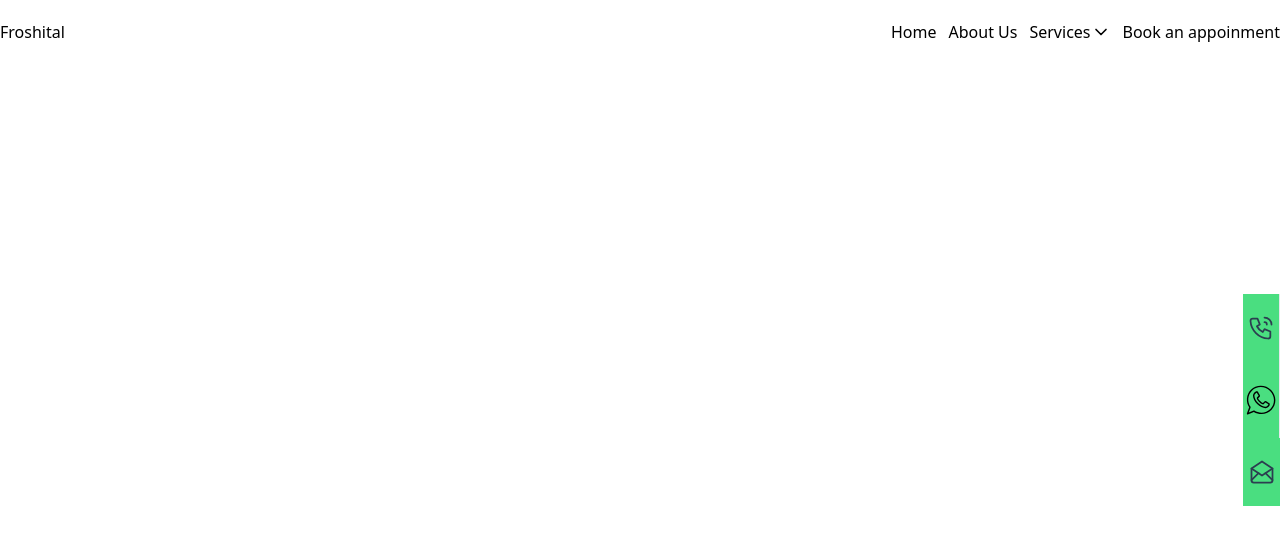
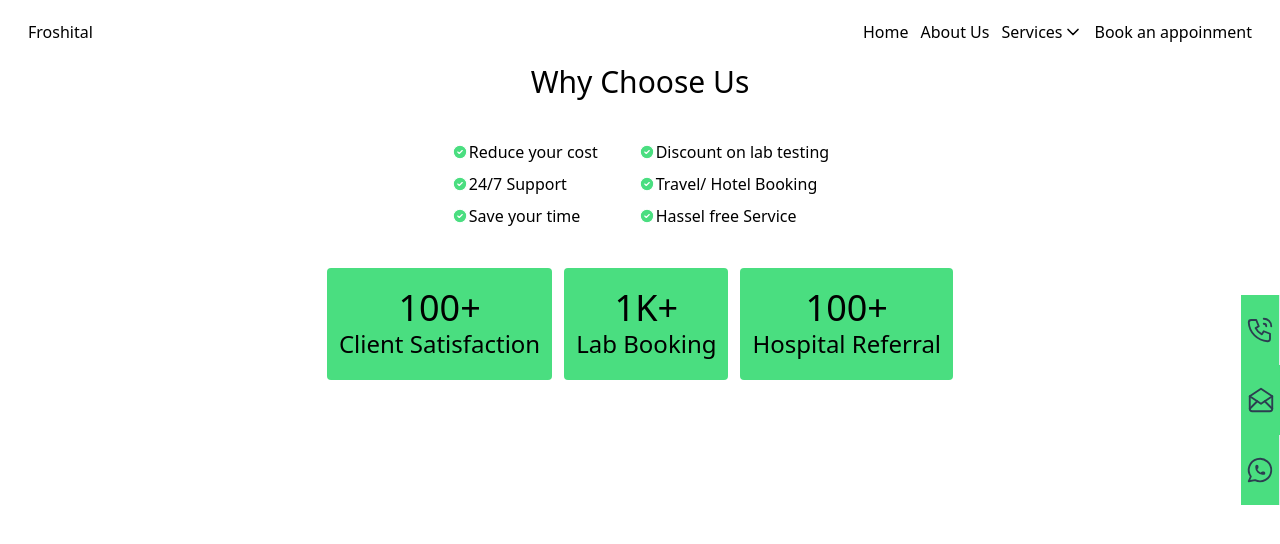
Before and after one commit to abhiskg/froshital, a Next.js app: page / in a window 1280 px wide. Shown: the top 544 px of the page. Built offline with nearby package versions, Linux system fonts and the light colour scheme.

Commit message:
why choose us

```diff
--- a/components/Navbar.js
+++ b/components/Navbar.js
@@ -1,26 +1,28 @@
 import Link from "next/link";
+import { useState } from "react";
 import { ArrowDown } from "../icons";
 
 export default function Navbar() {
+  const [menu, setMenu] = useState(false);
   return (
-    <div className=" flex justify-between items-center h-16 cursor-pointer">
+    <nav className=" h-16">
+      <div className=" flex justify-between items-center h-full mx-7">
         {/* Main Nav */}
-      <div>Froshital</div>
-      <ul className="flex gap-3 relative">
-        <li>Home</li>
-        <li>
+        <div className=" cursor-pointer">Froshital</div>
+        <ul className="hidden sm:flex gap-3 relative">
+          <li className=" cursor-pointer">Home</li>
+          <li className=" cursor-pointer">
             <Link href="/about">
               <a>About Us</a>
             </Link>
           </li>
           <li className=" group">
             <Link href="/services">
-            <a className="flex items-center">
+              <a className="flex items-center  cursor-pointer">
                 Services
                 <ArrowDown />
               </a>
             </Link>
-
             {/* Service Dropdown */}
             <ul className="absolute hidden text-gray-700 pt-1 group-hover:block">
               <li className="">
@@ -49,7 +51,60 @@ export default function Navbar() {
             </ul>
             {/* Service Dropdown Ends */}
           </li>
-
+          <li className=" cursor-pointer">
+            <Link href="/contact">
+              <a>Book an appoinment</a>
+            </Link>
+          </li>
+        </ul>
+        {/* Hamburger Menu */}
+        <div
+          onClick={() => setMenu(!menu)}
+          className="sm:hidden z-30 w-6 h-5 flex flex-col justify-between items-end cursor-pointer "
+        >
+          <span
+            className={`h-[0.1rem]  rounded-lg transition-transform bg-black duration-100 ease-in-out ${
+              menu ? "rotate-45 translate-y-1 w-6" : "w-full"
+            }`}
+          />
+          <span
+            className={`h-[0.1rem] bg-black rounded-lg  ${
+              menu ? "hidden" : "w-full"
+            }`}
+          />
+          <span
+            className={`h-[0.1rem] bg-black rounded-lg transition-transform duration-100 ease-in-out ${
+              menu ? "-rotate-45 -translate-y-3.5 w-6" : "w-full"
+            }`}
+          />
+        </div>
+        {/* Hamburger Menu Ends */}
+      </div>
+      {/* Mobile View */}
+      <div
+        className={`${
+          menu ? "translate-x-0 " : "translate-x-full"
+        } sm:hidden drop-shadow-md top-0  w-full h-screen fixed bg-slate-600 right-0 z-20 transition-transform duration-200 ease-in-out `}
+      >
+        <ul className="flex flex-col gap-7 mt-36 mx-20">
+          <li>
+            <Link href="/">
+              <a>Home</a>
+            </Link>
+          </li>
+          <li>
+            <Link href="/about">
+              <a>About Us</a>
+            </Link>
+          </li>
+          <li>
+            <Link href="/services">
+              <a className="flex items-center cursor-pointer justify-between">
+                Services
+                <ArrowDown />
+              </a>
+            </Link>
+          </li>
           <li>
             <Link href="/contact">
               <a>Book an appoinment</a>
@@ -57,5 +112,6 @@ export default function Navbar() {
           </li>
         </ul>
       </div>
+    </nav>
   );
 }
--- /dev/null
+++ b/components/WhyUs.js
@@ -0,0 +1,45 @@
+import { Check } from "../icons";
+import { cardData, whyUsData1, whyUsData2 } from "../utils/whyUsData";
+
+export default function WhyUs() {
+  return (
+    <section>
+      <h2 className="text-center text-3xl font-medium ">Why Choose Us</h2>
+
+      <div className="flex justify-center gap-10 my-10">
+        <div className="flex flex-col gap-2">
+          {whyUsData1.map((data) => (
+            <div key={data.id} className="flex items-center">
+              <span>
+                <Check />
+              </span>
+              <span>{data.title}</span>
+            </div>
+          ))}
+        </div>
+        <div className="flex flex-col gap-2">
+          {whyUsData2.map((data) => (
+            <div key={data.id} className="flex items-center">
+              <span>
+                <Check />
+              </span>
+              <span>{data.title}</span>
+            </div>
+          ))}
+        </div>
+      </div>
+
+      <div className="flex justify-center gap-3 flex-wrap  ">
+        {cardData.map((data) => (
+          <div
+            key={data.id}
+            className="bg-green-400 flex flex-col items-center px-3 py-5 rounded"
+          >
+            <div className="text-4xl">{data.number}</div>
+            <div className="text-2xl font-medium">{data.title}</div>
+          </div>
+        ))}
+      </div>
+    </section>
+  );
+}
--- /dev/null
+++ b/icons/Check.js
@@ -0,0 +1,20 @@
+const Check = () => (
+  <svg
+    xmlns="http://www.w3.org/2000/svg"
+    className="icon icon-tabler icon-tabler-circle-check"
+    width="18"
+    height="18"
+    viewBox="0 0 24 24"
+    strokeWidth="1.5"
+    stroke="#fff"
+    fill="#4ADE80"
+    strokeLinecap="round"
+    strokeLinejoin="round"
+  >
+    <path stroke="none" d="M0 0h24v24H0z" fill="none" />
+    <circle cx="12" cy="12" r="9" />
+    <path d="M9 12l2 2l4 -4" />
+  </svg>
+);
+
+export default Check;
--- a/icons/Mail.js
+++ b/icons/Mail.js
@@ -2,8 +2,8 @@ const Mail = () => (
   <svg
     xmlns="http://www.w3.org/2000/svg"
     className="mx-auto"
-    width="28"
-    height="28"
+    width="30"
+    height="30"
     viewBox="0 0 24 24"
     strokeWidth="1.5"
     stroke="#2c3e50"
--- a/icons/PhoneCall.js
+++ b/icons/PhoneCall.js
@@ -2,8 +2,8 @@ const PhoneCall = () => (
   <svg
     xmlns="http://www.w3.org/2000/svg"
     className="mx-auto"
-    width="28"
-    height="28"
+    width="30"
+    height="30"
     viewBox="0 0 24 24"
     strokeWidth="1.5"
     stroke="#2c3e50"
--- a/icons/Whatsapp.js
+++ b/icons/Whatsapp.js
@@ -1,11 +1,30 @@
 const Whatsapp = () => (
   <svg
     xmlns="http://www.w3.org/2000/svg"
+    className="mx-auto"
+    width="30"
+    height="30"
+    viewBox="0 0 24 24"
+    strokeWidth="1.5"
+    stroke="#2c3e50"
+    fill="none"
+    strokeLinecap="round"
+    strokeLinejoin="round"
+  >
+    <path stroke="none" d="M0 0h24v24H0z" fill="none" />
+    <path d="M3 21l1.65 -3.8a9 9 0 1 1 3.4 2.9l-5.05 .9" />
+    <path d="M9 10a0.5 .5 0 0 0 1 0v-1a0.5 .5 0 0 0 -1 0v1a5 5 0 0 0 5 5h1a0.5 .5 0 0 0 0 -1h-1a0.5 .5 0 0 0 0 1" />
+  </svg>
+);
+
+export default Whatsapp;
+
+{
+  /* <svg
+    xmlns="http://www.w3.org/2000/svg"
     version="1.1"
-    xmlnsXlink="http://www.w3.org/1999/xlink"
-    xmlnsSvgjs="http://svgjs.com/svgjs"
-    width="36"
-    height="36"
+    width="32"
+    height="32"
     x="0"
     y="0"
     viewBox="0 0 512 512"
@@ -28,7 +47,5 @@ const Whatsapp = () => (
         className=""
       ></path>
     </g>
-  </svg>
-);
-
-export default Whatsapp;
+  </svg> */
+}
--- a/icons/index.js
+++ b/icons/index.js
@@ -2,3 +2,4 @@ export { default as ArrowDown } from "./ArrowDown";
 export { default as Whatsapp } from "./Whatsapp";
 export { default as PhoneCall } from "./PhoneCall";
 export { default as Mail } from "./Mail";
+export { default as Check } from "./Check";
--- a/pages/index.js
+++ b/pages/index.js
@@ -1,19 +1,21 @@
 import Navbar from "../components/Navbar";
+import WhyUs from "../components/WhyUs";
 import { Mail, PhoneCall, Whatsapp } from "../icons";
 
 export default function Home() {
   return (
     <div>
       <Navbar />
+      <WhyUs />
       <aside className="fixed  sm:top-1/2 sm:-translate-y-1/2 bottom-0  sm:bottom-auto left-0 sm:left-auto right-0 flex sm:flex-col  ">
-        <span className="bg-green-400 py-2 sm:py-5  rounded-t-md sm:rounded-none flex-1 border-r ">
+        <span className="bg-green-400 py-2 sm:py-5 sm:px-1 rounded-t-md sm:rounded-none flex-1 border-r ">
           <PhoneCall />
         </span>
-        <span className="bg-green-400 py-2 sm:py-5 rounded-t-md sm:rounded-none flex-1 border-r ">
+        <span className="bg-green-400 py-2 sm:py-5 sm:px-1 rounded-t-md sm:rounded-none flex-1 ">
+          <Mail />
+        </span>
+        <span className="bg-green-400 py-2 sm:py-5 sm:px-1 rounded-t-md sm:rounded-none flex-1 border-r ">
           <Whatsapp />
-        </span>
-        <span className="bg-green-400 py-2 sm:py-5 rounded-t-md sm:rounded-none flex-1 ">
-          <Mail />
         </span>
       </aside>
     </div>
--- /dev/null
+++ b/utils/whyUsData.js
@@ -0,0 +1,49 @@
+const cardData = [
+  {
+    id: 1,
+    title: "Client Satisfaction",
+    number: "100+",
+  },
+  {
+    id: 2,
+    title: "Lab Booking",
+    number: "1K+",
+  },
+  {
+    id: 3,
+    title: "Hospital Referral",
+    number: "100+",
+  },
+];
+
+const whyUsData1 = [
+  {
+    id: 1,
+    title: "Reduce your cost",
+  },
+  {
+    id: 2,
+    title: "24/7 Support",
+  },
+  {
+    id: 3,
+    title: "Save your time",
+  },
+];
+
+const whyUsData2 = [
+  {
+    id: 4,
+    title: "Discount on lab testing",
+  },
+  {
+    id: 5,
+    title: "Travel/ Hotel Booking",
+  },
+  {
+    id: 6,
+    title: "Hassel free Service",
+  },
+];
+
+export { cardData, whyUsData1, whyUsData2 };
```
Lines whose indentation alone changed are shown as unchanged.
